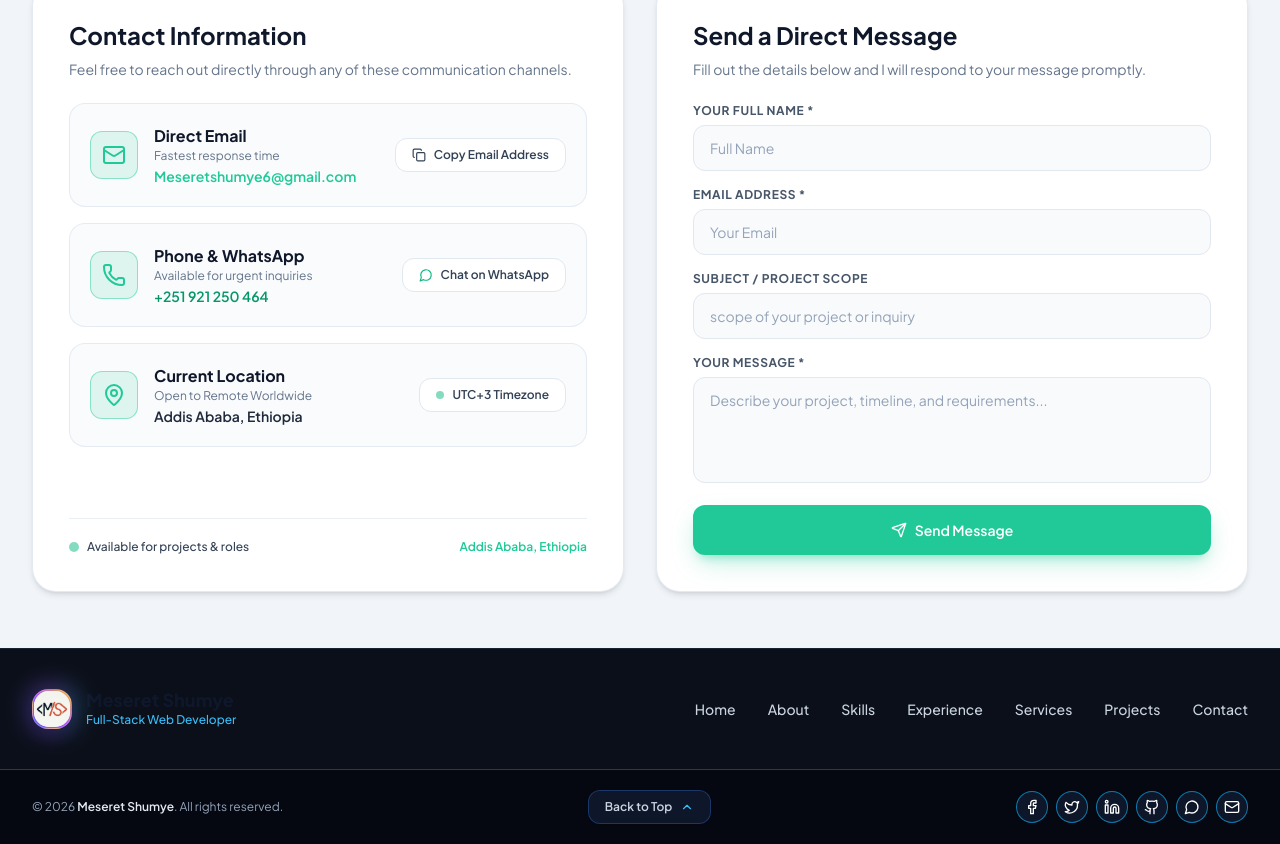
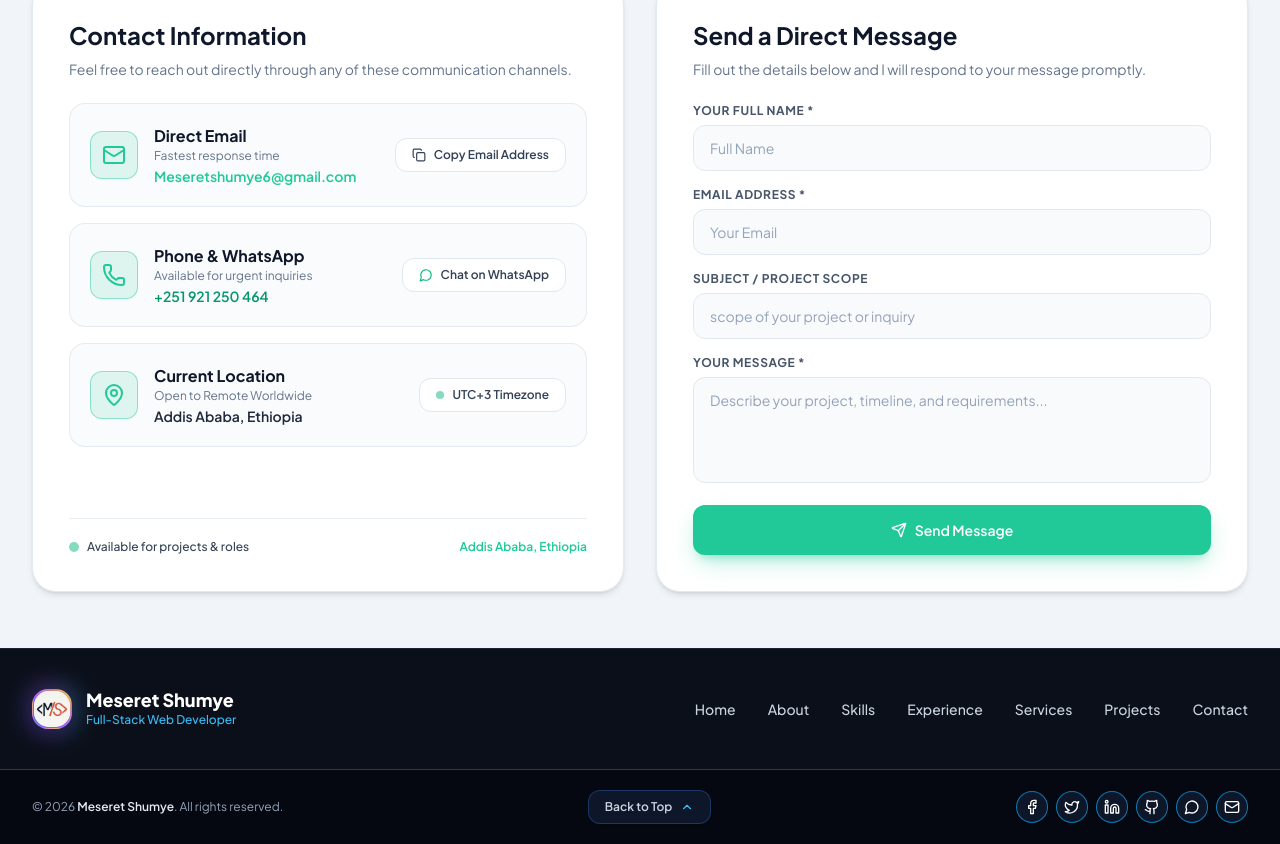
Before and after one commit to meseretshumye/Resume, a React (Vite) app: page / in a window 1280 px wide. Shown: the part 6034-6878 px from the top of the page. Built offline with nearby package versions, Linux system fonts and the light colour scheme.

Commit message:
fix(footer): ensure brand name next to logo is visible in white mode

```diff
--- a/src/components/Footer.jsx
+++ b/src/components/Footer.jsx
@@ -37,7 +37,7 @@ export default function Footer({ personalInfo }) {
             <div className="flex items-center gap-3.5">
               <Logo size="md" />
               <div>
-                <h3 className="font-extrabold text-lg text-white leading-tight">
+                <h3 className="font-extrabold text-lg !text-white footer-brand-title leading-tight">
                   {personalInfo.name}
                 </h3>
                 <p className="text-xs text-sky-400 font-medium">
--- a/src/index.css
+++ b/src/index.css
@@ -111,12 +111,21 @@ a.bg-indigo-600,
 }
 
 /* Light Mode (White Mode) High-Contrast Consistency for Headings & Subtitles */
-html:not(.dark) h1:not(.hero-name-light-exception),
-html:not(.dark) h2,
-html:not(.dark) h3,
-html:not(.dark) h4,
-html:not(.dark) .section-title {
+html:not(.dark) h1:not(.hero-name-light-exception):not(footer *),
+html:not(.dark) h2:not(footer *),
+html:not(.dark) h3:not(footer *),
+html:not(.dark) h4:not(footer *),
+html:not(.dark) .section-title:not(footer *) {
   color: #0f172a !important; /* Deep Slate-900 */
+}
+
+/* Ensure headings & titles inside dark footer remain crisp white in white/light mode */
+html:not(.dark) footer h1,
+html:not(.dark) footer h2,
+html:not(.dark) footer h3,
+html:not(.dark) footer h4,
+html:not(.dark) footer .footer-brand-title {
+  color: #ffffff !important;
 }
 
 html:not(.dark) .text-slate-900 {
```
